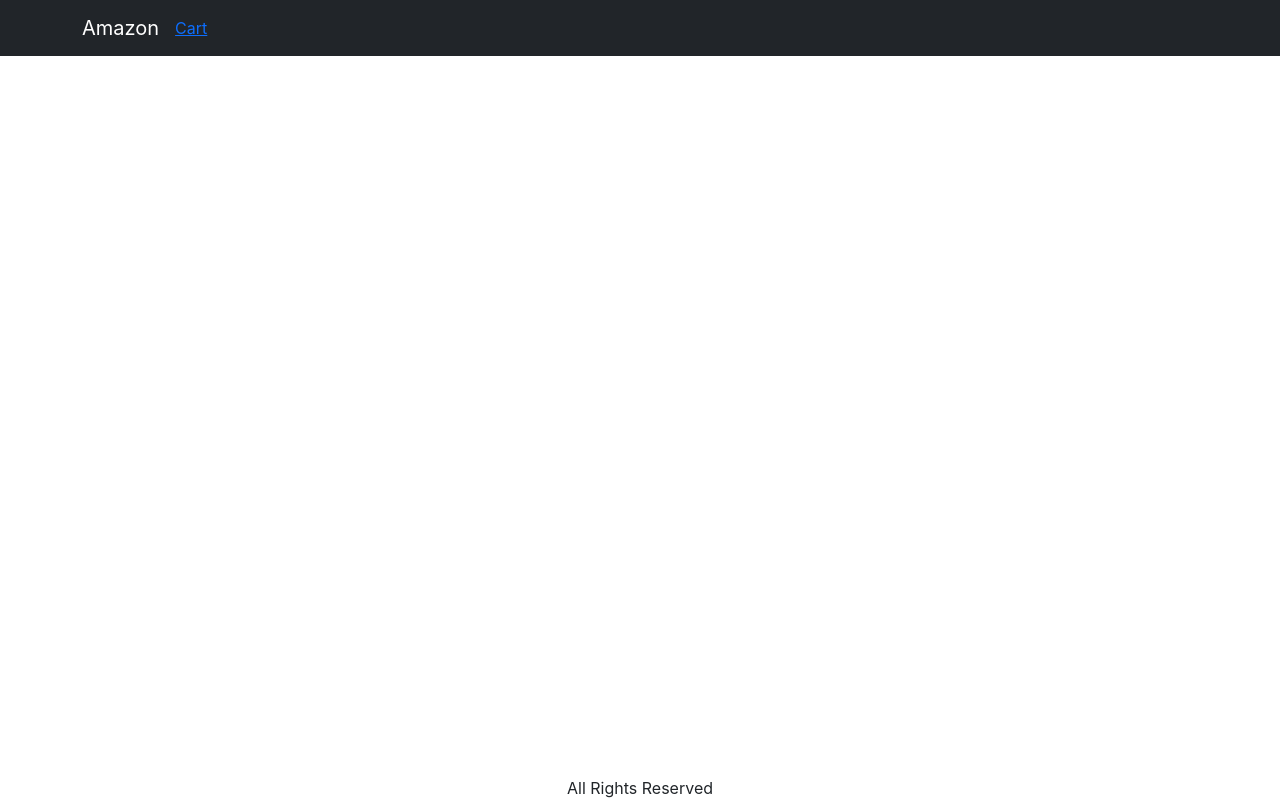
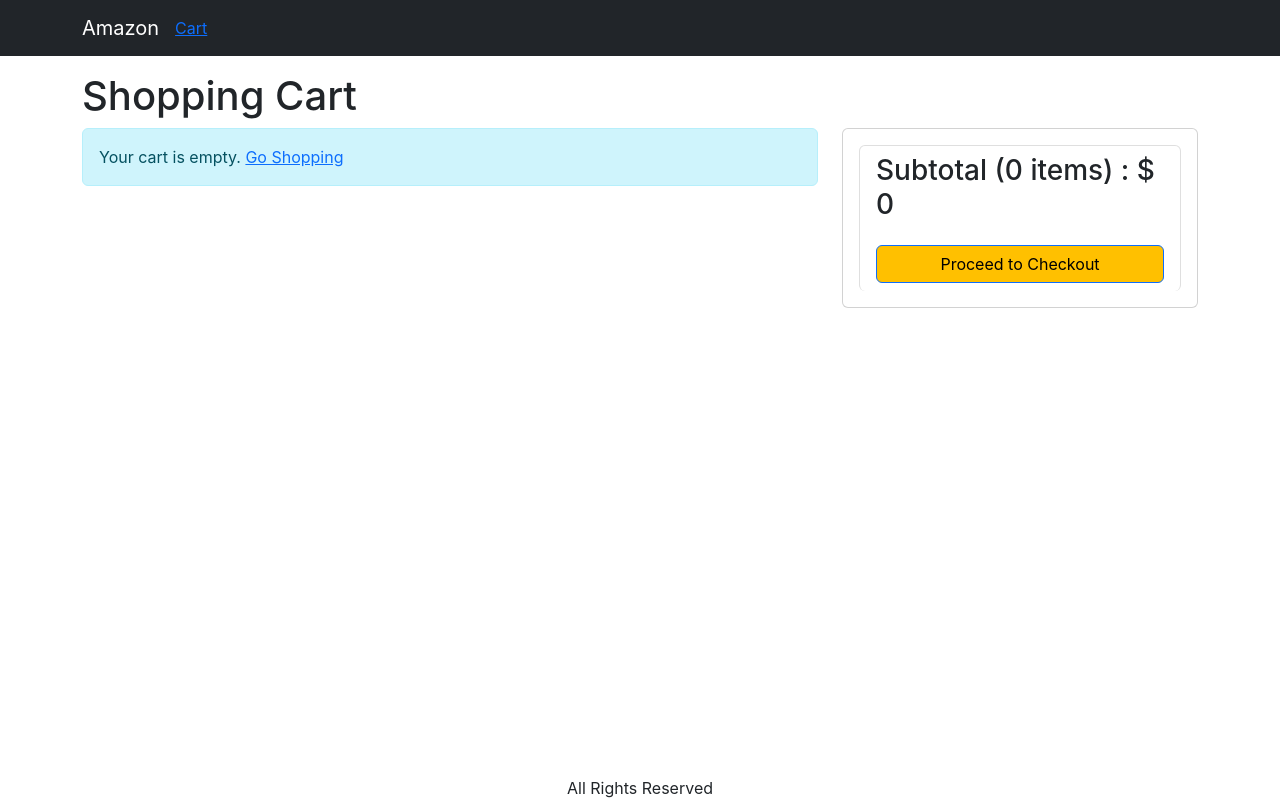
Before and after one commit to chamikaisuru/Mern-Amazon, a React (Create React App) app in the folder frontend/: page /Cart in a window 1280 px wide. Built offline with nearby package versions, Linux system fonts and the light colour scheme.

Commit message:
create cartscreen component & use useNavigation hook in react router dom for naviagation between products

```diff
--- a/frontend/src/App.css
+++ b/frontend/src/App.css
@@ -20,7 +20,14 @@
   background-color: #ffc000;
   color: black;
 }
+.custom {
+  background-color: #ffc000;
+  color: black;
+}
 
+.btn-primary[disabled] :hover {
+  background-color: blue;
+}
 .Products {
   display: flex;
   flex-wrap: wrap;
@@ -50,3 +57,7 @@
 .Product-info {
   padding: 1rem;
 }
+
+.img-thumbnail {
+  height: 80px;
+}
--- a/frontend/src/App.js
+++ b/frontend/src/App.js
@@ -6,6 +6,7 @@
 import { LinkContainer } from 'react-router-bootstrap';
 import { Store } from './components/Store';
 import { useContext } from 'react';
+import CartScreen from './components/Screen/CartScreen';
 
 function App() {
   const { state } = useContext(Store);
@@ -23,9 +24,6 @@
             <Nav className="me-auto">
               <Link to="/cart" className="nav-Link">
                 Cart
-                {/* <Badge pill bg="danger">
-                  {Cart.CartItems.reduce((a, c) => a + c.quantity, 0)}
-                </Badge> */}
                 {Cart.CartItems.length > 0 && (
                   <Badge pill bg="danger">
                     {Cart.CartItems.reduce((a, c) => a + c.quantity, 0)}
@@ -41,6 +39,7 @@
         <Container className="mt-3">
           <Routes>
             <Route path="/product/:slug" element={<ProductScreen />} />
+            <Route path="/Cart" element={<CartScreen />} />
             <Route path="/" element={<HomeScreen />} />
           </Routes>
         </Container>
--- /dev/null
+++ b/frontend/src/components/Screen/CartScreen.js
@@ -0,0 +1,93 @@
+import React, { useContext } from 'react';
+import { Store } from '../Store';
+import { Helmet } from 'react-helmet-async';
+import {
+  Button,
+  Card,
+  Col,
+  ListGroup,
+  ListGroupItem,
+  Row,
+} from 'react-bootstrap';
+import MessageBox from '../MessageBox';
+import { Link } from 'react-router-dom';
+
+export default function CartScreen() {
+  const { state, dispatch: ctxDispatch } = useContext(Store);
+  const {
+    Cart: { CartItems },
+  } = state;
+
+  return (
+    <div>
+      <Helmet>
+        <title>Shopping Cart</title>
+      </Helmet>
+      <h1>Shopping Cart</h1>
+      <Row>
+        <Col md={8}>
+          {CartItems.length === 0 ? (
+            <MessageBox>
+              Your cart is empty. <Link to="/">Go Shopping</Link>
+            </MessageBox>
+          ) : (
+            <ListGroup>
+              {CartItems.map((item) => (
+                <ListGroup.Item key={item._id}>
+                  <Row className="align-items-center">
+                    <Col md={4}>
+                      <img
+                        src={item.image}
+                        alt={item.name}
+                        className="img-fluid rounded img-thumbnail"
+                      ></img>{' '}
+                      <Link to={`/product/${item.slug}`}>{item.name}</Link>
+                    </Col>
+                    <Col md={3}>
+                      <Button variant="light" disabled={item.quantity === 1}>
+                        <i className="fas fa-minus-circle"></i>
+                      </Button>{' '}
+                      <span>{item.quantity}</span>{' '}
+                      <Button
+                        variant="light"
+                        disabled={item.quantity === item.countInStock}
+                      >
+                        <i className="fas fa-plus-circle"></i>
+                      </Button>
+                    </Col>
+                    <Col md={3}>${item.price}</Col>
+                    <Col md={2}>
+                      <Button variant="light">
+                        <i className="fas fa-trash"></i>
+                      </Button>
+                    </Col>
+                  </Row>
+                </ListGroup.Item>
+              ))}
+            </ListGroup>
+          )}
+        </Col>
+        <Col md={4}>
+          <Card>
+            <Card.Body>
+              <ListGroup>
+                <ListGroup.Item>
+                  <h3>
+                    Subtotal ({CartItems.reduce((a, c) => a + c.quantity, 0)}{' '}
+                    items) : ${' '}
+                    {CartItems.reduce((a, c) => a + c.price * c.quantity, 0)}
+                  </h3>
+                </ListGroup.Item>
+                <ListGroup.Item>
+                  <div className="d-grid" disabled={CartItems.length === 0}>
+                    <Button variant="primary">Proceed to Checkout</Button>
+                  </div>
+                </ListGroup.Item>
+              </ListGroup>
+            </Card.Body>
+          </Card>
+        </Col>
+      </Row>
+    </div>
+  );
+}
--- a/frontend/src/components/Screen/ProductScreen.js
+++ b/frontend/src/components/Screen/ProductScreen.js
@@ -1,6 +1,6 @@
 import axios from 'axios';
 import React, { useContext, useEffect, useReducer } from 'react';
-import { useParams } from 'react-router-dom';
+import { useNavigate, useParams } from 'react-router-dom';
 import { Row, Col, ListGroup, Badge, Button } from 'react-bootstrap';
 import Rating from '../Rating';
 import { Helmet } from 'react-helmet-async';
@@ -23,6 +23,7 @@
 };
 
 export default function ProductScreen() {
+  const Navigate = useNavigate();
   const params = useParams();
   const { slug } = params;
 
@@ -61,6 +62,7 @@
       type: 'ADD_TO_CART',
       payload: { ...product, quantity },
     });
+    Navigate('/Cart');
   };
 
   return loading ? (
```
